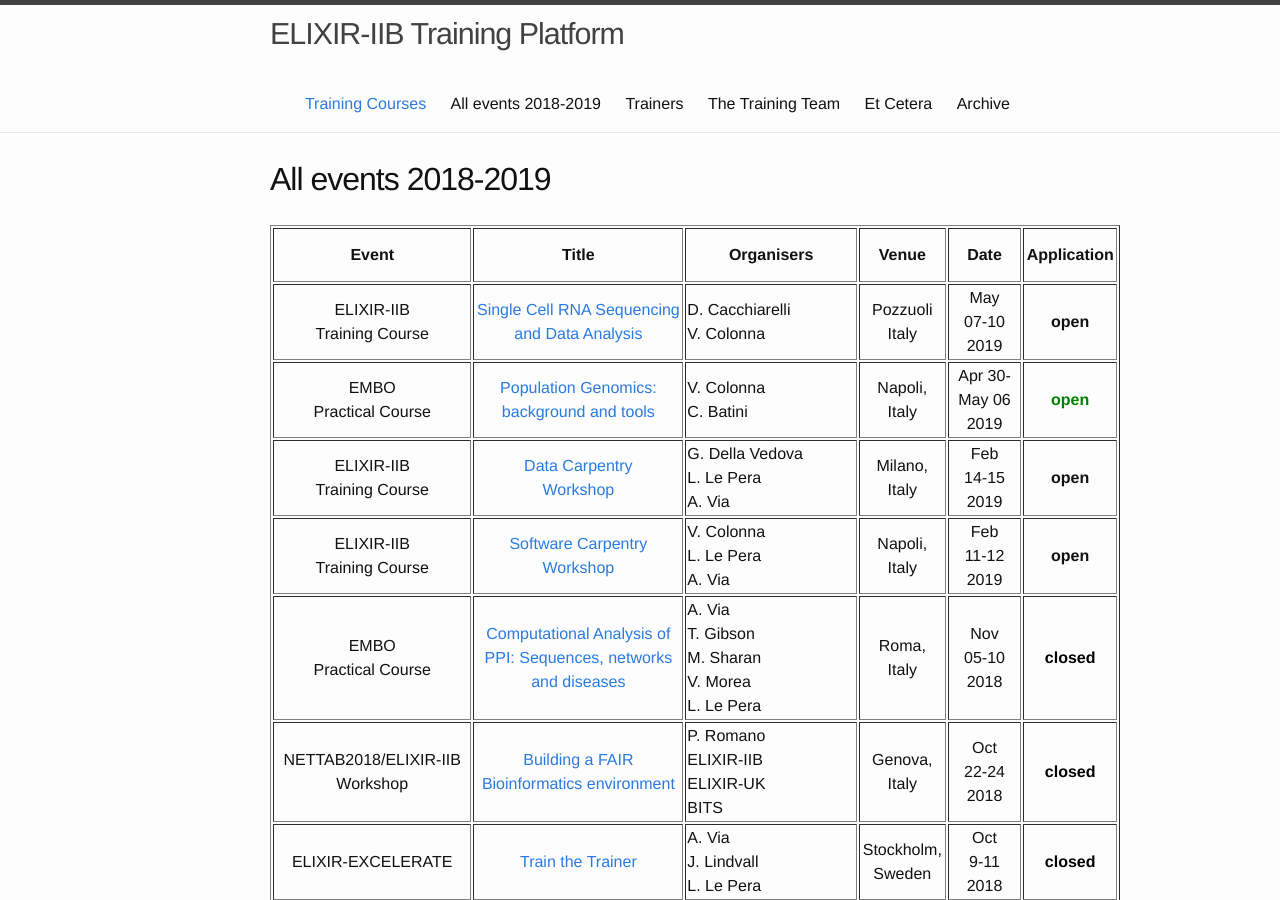
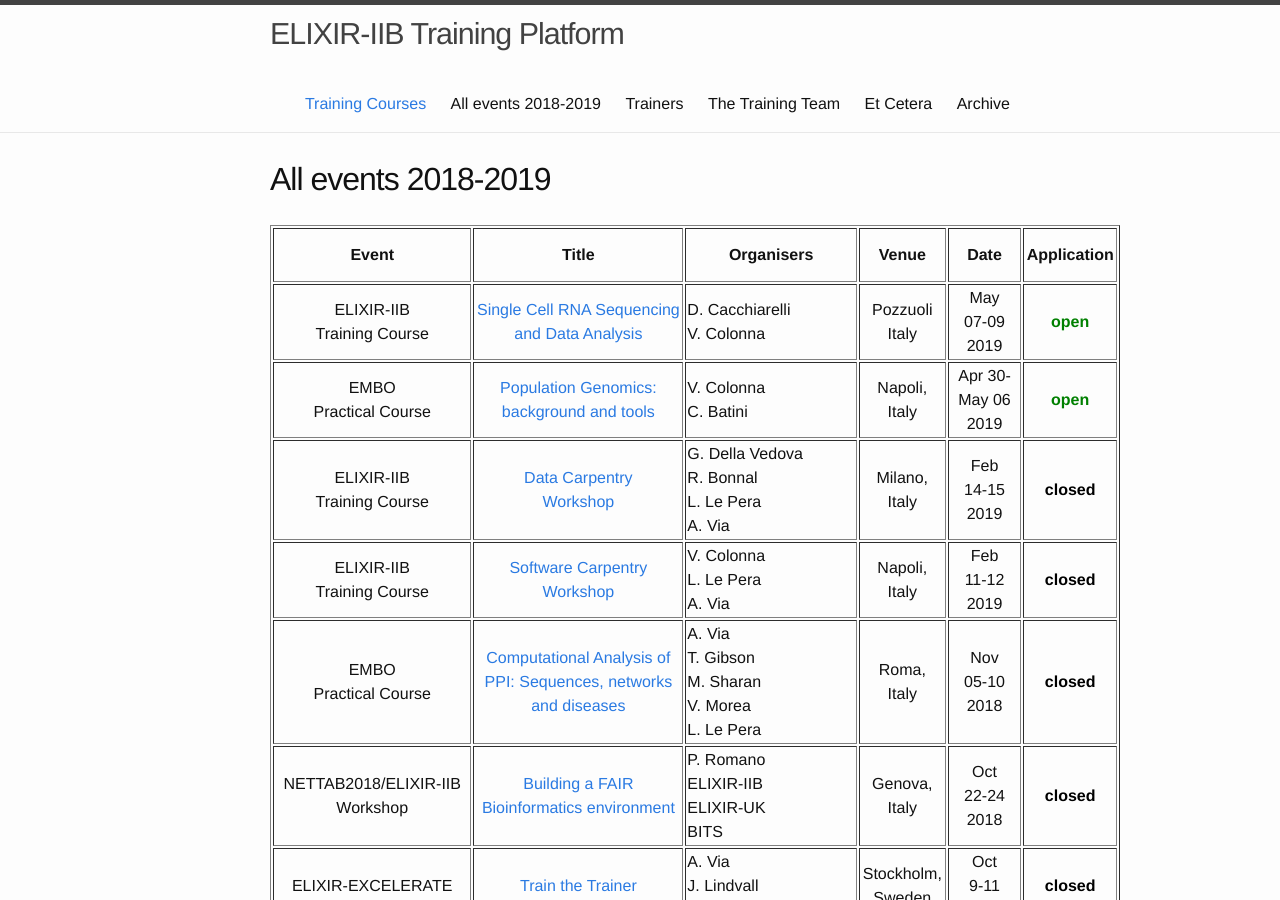
Before and after one commit to ELIXIR-IIB-training/website, a Jekyll site: the page built from _pages/01-all_events.md, in a window 1280 px wide and 900 px high. Built offline with Jekyll 4.4.1, drawn with Linux system fonts in a browser that asks for light colours.

Commit message:
Update status

```diff
--- a/_pages/01-all_events.md
+++ b/_pages/01-all_events.md
@@ -18,8 +18,8 @@ permalink: /all_events_2018_2019/
    <td height="50" width="220" align="center"><a href="https://elixir-iib-training.github.io/website/2019/05/07/SingleCell-Pozzuoli.html">Single Cell RNA Sequencing and Data Analysis</a></td>
    <td height="50" width="150">D. Cacchiarelli<br>V. Colonna</td>
    <td height="50" align="center">Pozzuoli<br>Italy</td>
-   <td height="50" width="75" align="center">May<br>07-10<br>2019</td>
-   <td height="50" align="center" color="green"><b>open</b></td>
+   <td height="50" width="75" align="center">May<br>07-09<br>2019</td>
+   <td height="50" align="center"><font color="green"><b>open</b></font></td>
 </tr>
    <tr>
 <td height="50" align="center">EMBO<br>Practical Course</td>
@@ -32,10 +32,10 @@ permalink: /all_events_2018_2019/
    <tr>
 <td height="50" align="center">ELIXIR-IIB<br>Training Course</td>
    <td height="50" width="220" align="center"><a href="https://elixir-iib-training.github.io/website/2019/02/14/DC-Milano-Bicocca.html">Data Carpentry <br>Workshop</a></td>
-   <td height="50" width="150">G. Della Vedova<br>L. Le Pera<br>A. Via</td>
+   <td height="50" width="150">G. Della Vedova<br>R. Bonnal<br>L. Le Pera<br>A. Via</td>
    <td height="50" align="center">Milano,<br>Italy</td>
    <td height="50" width="75" align="center">Feb<br>14-15<br>2019</td>
-   <td height="50" align="center" color="green"><b>open</b></td>
+   <td height="50" align="center"><font color="black"><b>closed</b></font></td>
 </tr>
 <tr>
 <td height="50" align="center">ELIXIR-IIB<br>Training Course</td>
@@ -43,7 +43,7 @@ permalink: /all_events_2018_2019/
    <td height="50" width="150">V. Colonna<br>L. Le Pera<br>A. Via</td>
    <td height="50" align="center">Napoli,<br>Italy</td>
    <td height="50" width="75" align="center">Feb<br>11-12<br>2019</td>
-   <td height="50" align="center" color="green"><b>open</b></td>
+   <td height="50" align="center"><font color="black"><b>closed</b></font></td>
 </tr>
    <tr>
 	<td height="50" align="center">EMBO<br>Practical Course</td>
@@ -150,7 +150,7 @@ permalink: /all_events_2018_2019/
    <td height="50" width="150">A. Via<br>G. Della Vedova<br>L Le Pera</td>
    <td height="50" align="center">Milano,<br>Italy</td>
    <td height="50" width="75" align="center">Feb<br>22-23<br>2018</td>
-   <td height="50" align="center" color="light grey"><b>closed</b></td>
+   <td height="50" align="center"><font color="black"><b>closed</b></font></td>
 </tr>
 <tr>
 	<td height="50" align="center">ELIXIR-EXCELERATE</td>
@@ -158,7 +158,7 @@ permalink: /all_events_2018_2019/
    <td height="50" width="150">P. Palagi<br>A. Via</td>
    <td height="50" align="center">Lausanne,<br>Switzerland</td>
    <td height="50" width="75" align="center">Jan<br>30-31<br>2018</td>
-   <td height="50" align="center" color="light grey"><b>closed</b></td>
+   <td height="50" align="center"><font color="black"><b>closed</b></font></td>
 </tr>
 <tr>
 	<td height="50" align="center">ELIXIR-IIB<br>Training Course</td>
@@ -166,7 +166,7 @@ permalink: /all_events_2018_2019/
    <td height="50" width="150">L. Le Pera<br>A. Via<br>T. Castrignanò</td>
    <td height="50" align="center">Roma,<br>Italy</td>
    <td height="50" width="75" align="center">Jan<br>16-17<br>2018</td>
-   <td height="50" align="center" color="light grey"><b>closed</b></td>
+   <td height="50" align="center"><font color="black"><b>closed</b></font></td>
 </tr>
 </table>
 <br>
```
